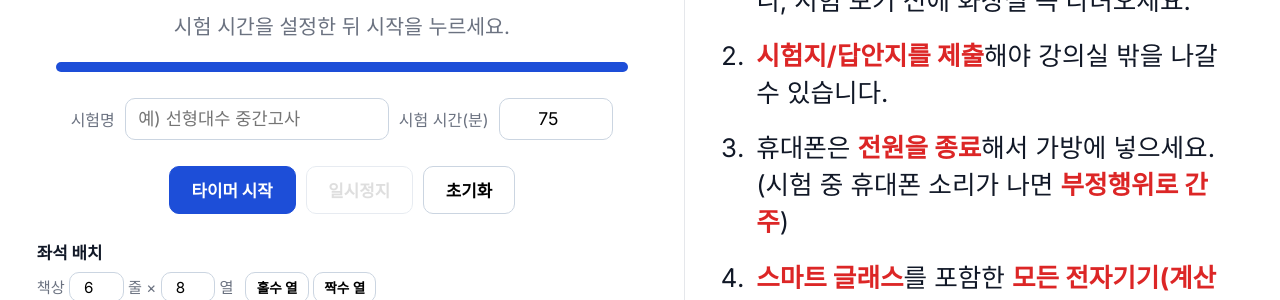
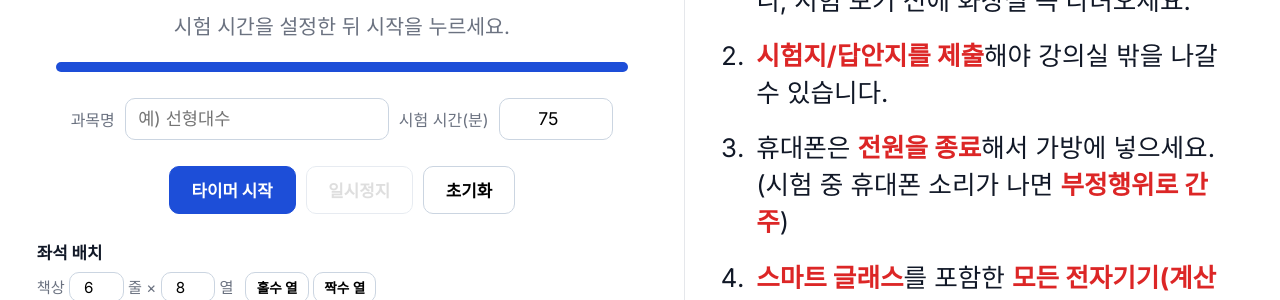
Before and after one commit to hyperx-web/hyperx, a Jekyll site: the page built from lectures/exam-timer/index.html, in a window 1280 px wide. Shown: the part 292-592 px from the top of the page. Built offline with Jekyll 4.4.1, drawn with Linux system fonts in a browser that asks for light colours.

Commit message:
Exam timer: ask for subject name only
Co-Authored-By: Claude Opus 5.5 <noreply@anthropic.com>

```diff
--- a/lectures/exam-timer/index.html
+++ b/lectures/exam-timer/index.html
@@ -99,7 +99,7 @@ permalink: /lectures/exam-timer/
     <div class="meta" id="meta">시험 시간을 설정한 뒤 시작을 누르세요.</div>
     <div class="bar"><div id="bar"></div></div>
     <div class="controls setup">
-      <label for="name">시험명</label><input id="name" type="text" placeholder="예) 선형대수 중간고사">
+      <label for="name">과목명</label><input id="name" type="text" placeholder="예) 선형대수">
       <label for="mins">시험 시간(분)</label><input id="mins" type="number" min="1" max="600" value="75">
     </div>
     <div class="controls">
```
